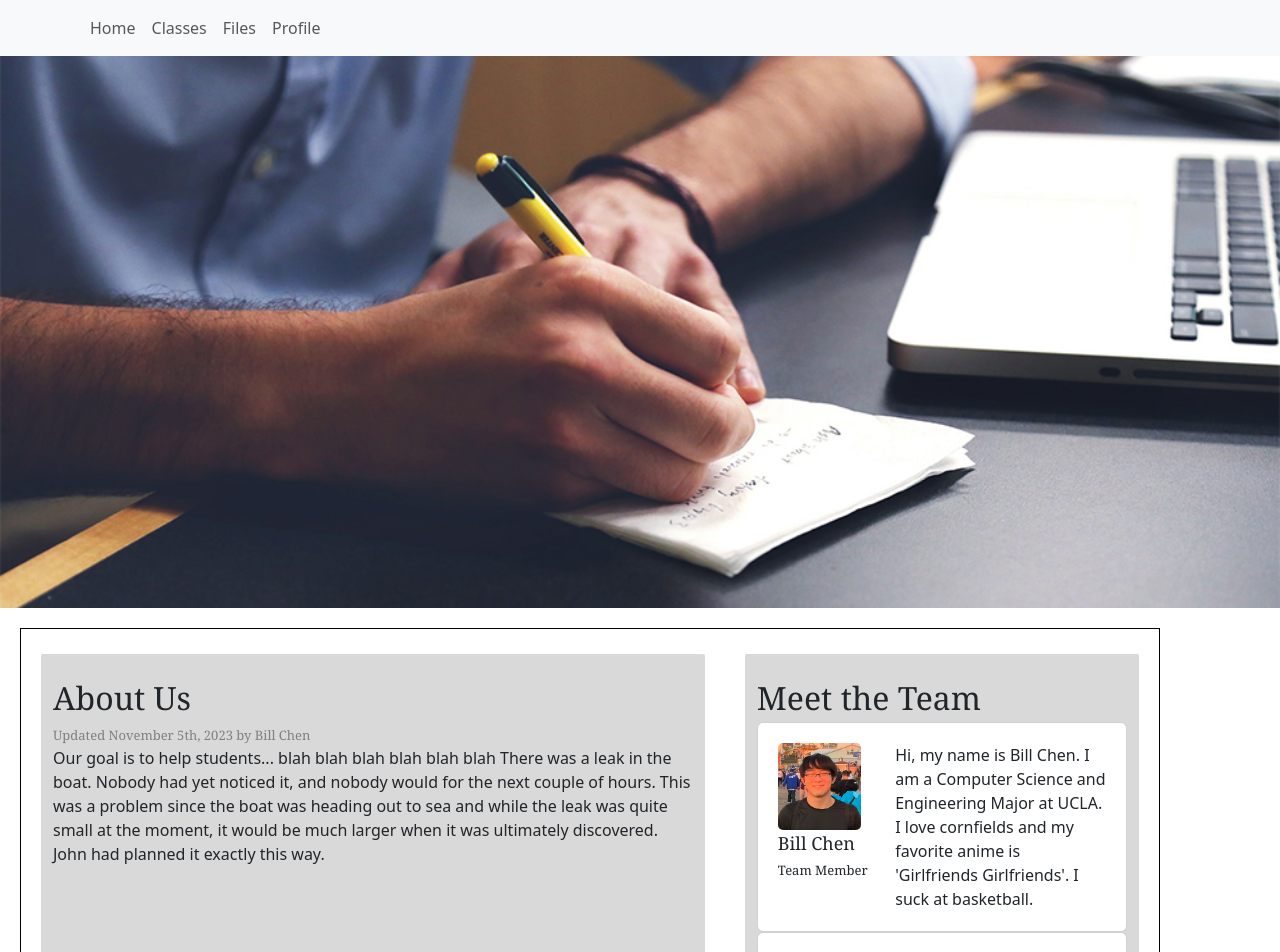
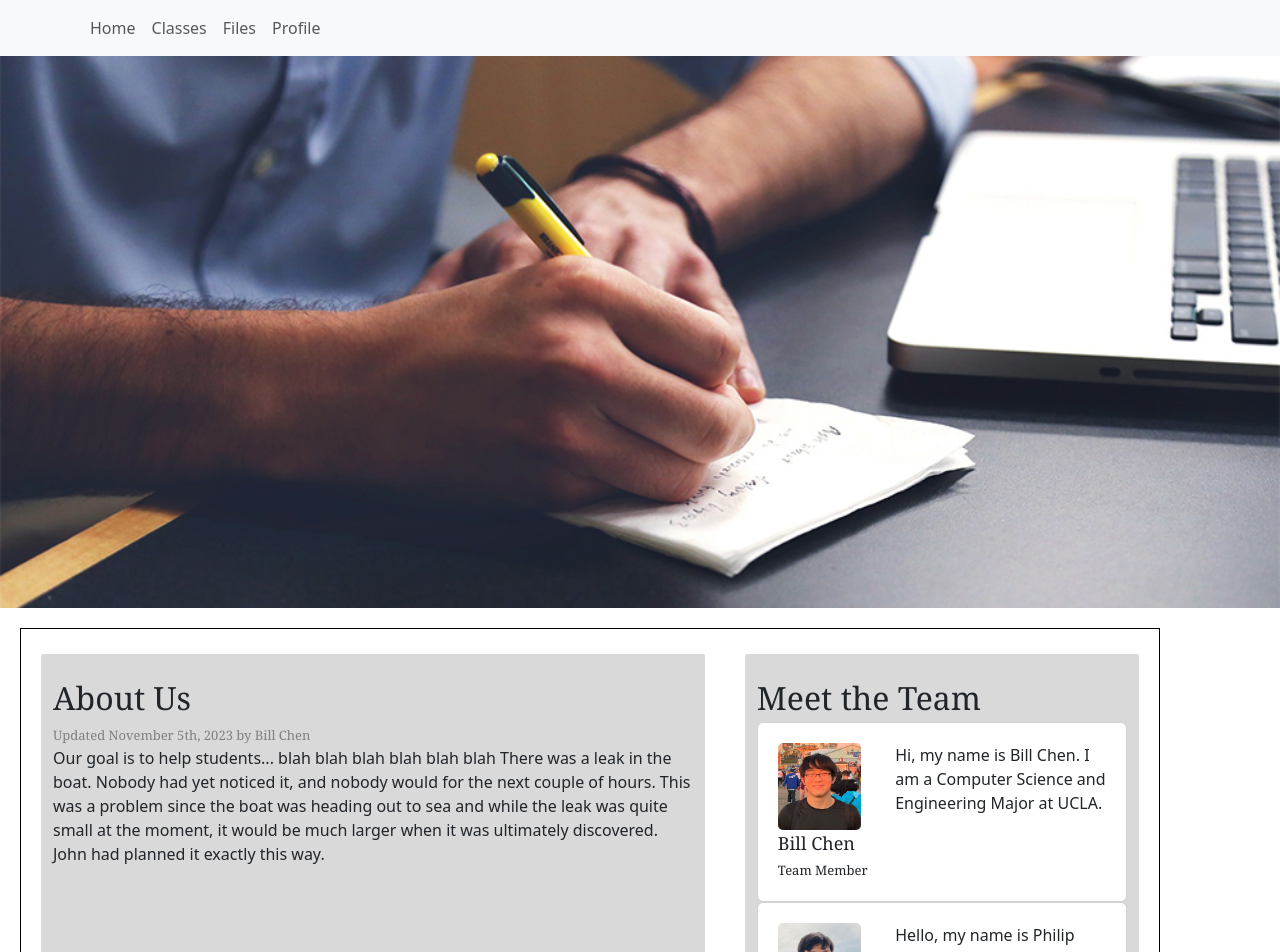
Before and after one commit to WilliamChen14/StudentScholar, a React (Create React App) app in the folder frontend/: page / in a window 1280 px wide. Shown: the top 952 px of the page. Built offline with nearby package versions, Linux system fonts and the light colour scheme.

Commit message:
changed bill profile description

```diff
--- a/frontend/src/index.js
+++ b/frontend/src/index.js
@@ -88,7 +88,7 @@ const Home = () => {
                 </Col>
                 <Col>
                   <p1>
-                  Hi, my name is Bill Chen. I am a Computer Science and Engineering Major at UCLA. I love cornfields and my favorite anime is 'Girlfriends Girlfriends'. I suck at basketball.
+                  Hi, my name is Bill Chen. I am a Computer Science and Engineering Major at UCLA.
                   </p1>
                 </Col>
               </Row>
```
